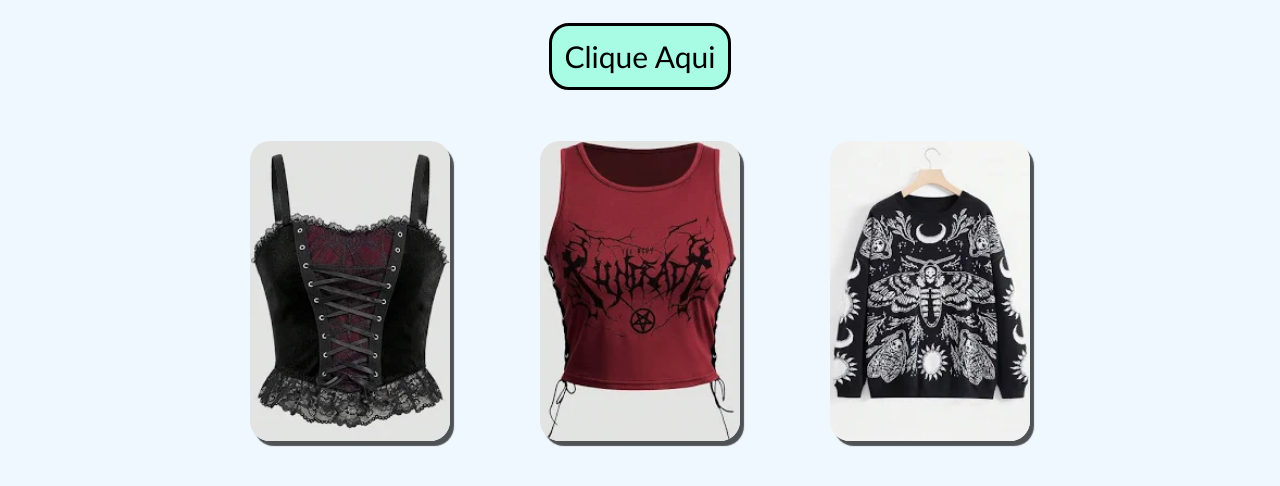
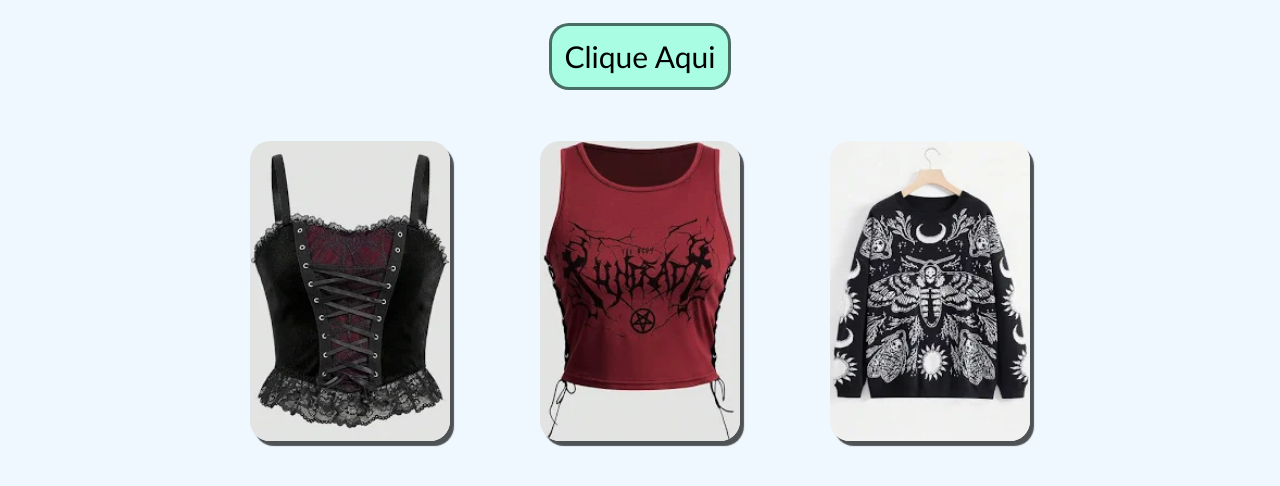
Before and after one commit to TruthDelta/Moda, a plain HTML site: page index.html in a window 1280 px wide. Shown: the part 362-848 px from the top of the page. Drawn offline with Linux system fonts and the light colour scheme.

Commit message:
Very Grude 2

```diff
--- a/style.css
+++ b/style.css
@@ -47,7 +47,7 @@ padding: 0vw 5vw 1vw 5vw;
     padding: 1vw;
     font-size: 30px;
     border-radius: 20px;
-    border: solid black;
+    border: solid rgba(0, 0, 0, 0.568);
     background-color: rgba(127, 255, 212, 0.637);
     font-family: 'Trebuchet MS', 'Lucida Sans Unicode', 'Lucida Grande', 'Lucida Sans', Arial, sans-serif;
     margin: 2vw 0vw 4vw 0vw;
@@ -56,6 +56,7 @@ padding: 0vw 5vw 1vw 5vw;
 #bao:hover {
     background-color: rgba(10, 56, 41, 0.637);
     color: white;
+    border: solid rgba(0, 0, 0, 0.527);
     box-shadow: 4px 5px 1px rgba(0, 0, 0, 0.671);
     transition: 0.7s
 }
```
Lines whose indentation alone changed are shown as unchanged.
